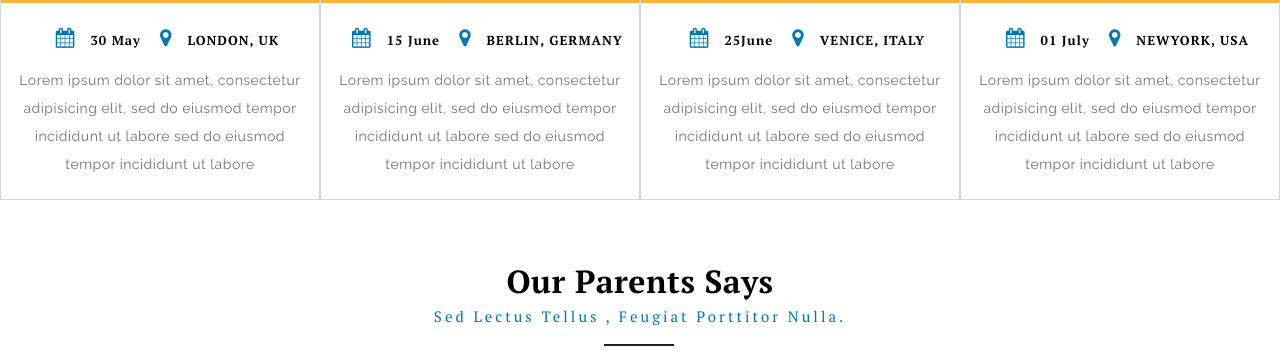
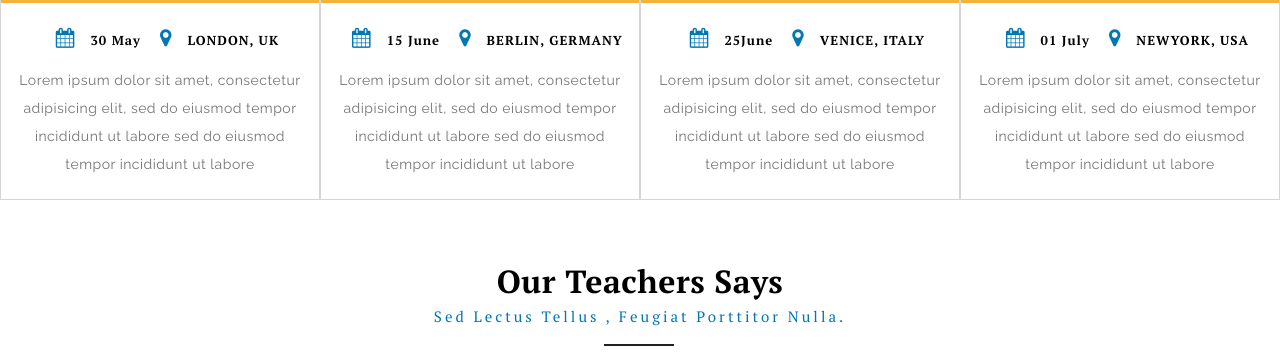
Before and after one commit to dhanyacm/stem1, a Jekyll site: the page built from index.html, in a window 1280 px wide and 900 px high, scrolled down 2140 px, cut to the strip 0-352 px from the top of the window. Built offline with Jekyll 4.4.1, drawn with Linux system fonts in a browser that asks for light colours.

Commit message:
Update index.html

```diff
--- a/index.html
+++ b/index.html
@@ -150,7 +150,7 @@ frontpage: true
 <!--testimonials-->
 <div id="testimonials" class="testimonials">
 	<div class="container">
-		<h3 class="heading-agileinfo">Our Parents Says<span>Sed lectus tellus , feugiat porttitor nulla.</span></h3>
+		<h3 class="heading-agileinfo">Our Teachers Says<span>Sed lectus tellus , feugiat porttitor nulla.</span></h3>
 		<div class="flex-slider">
 			<ul id="flexiselDemo1">
 				<li>
```
